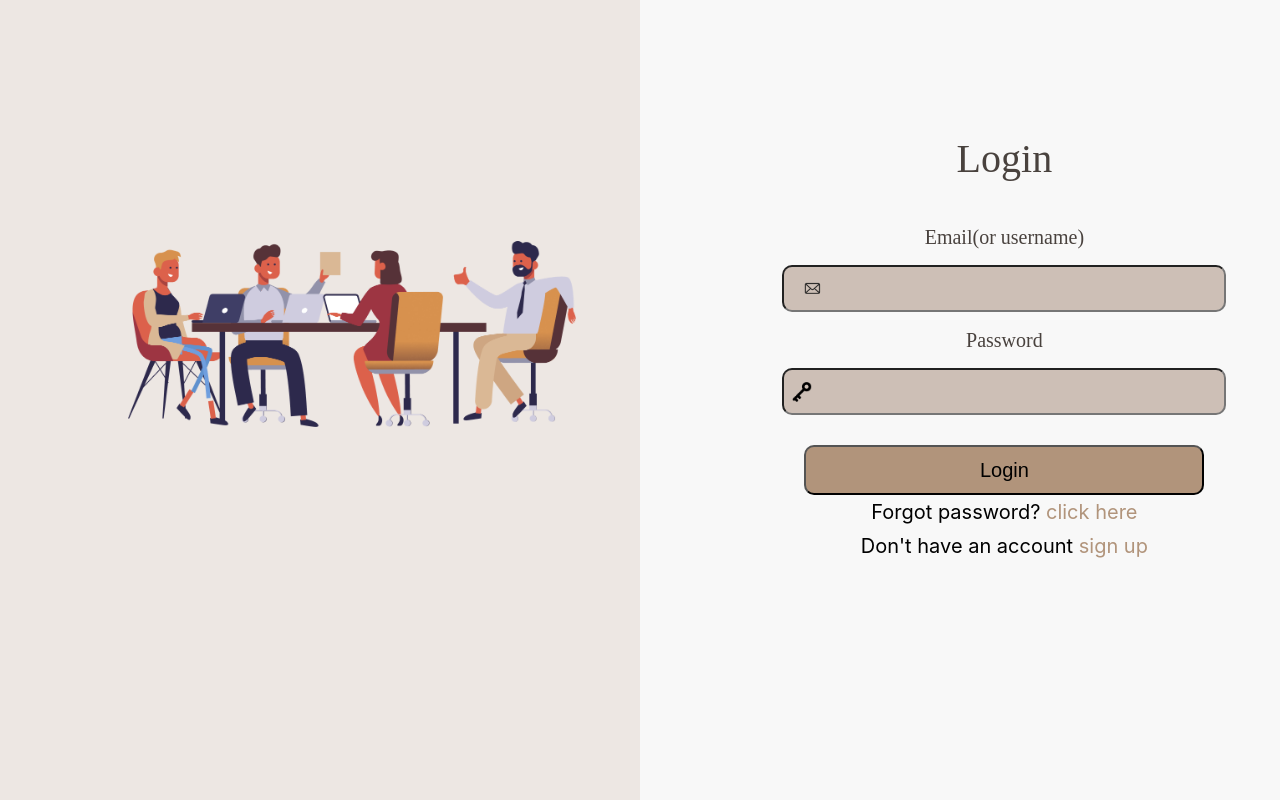
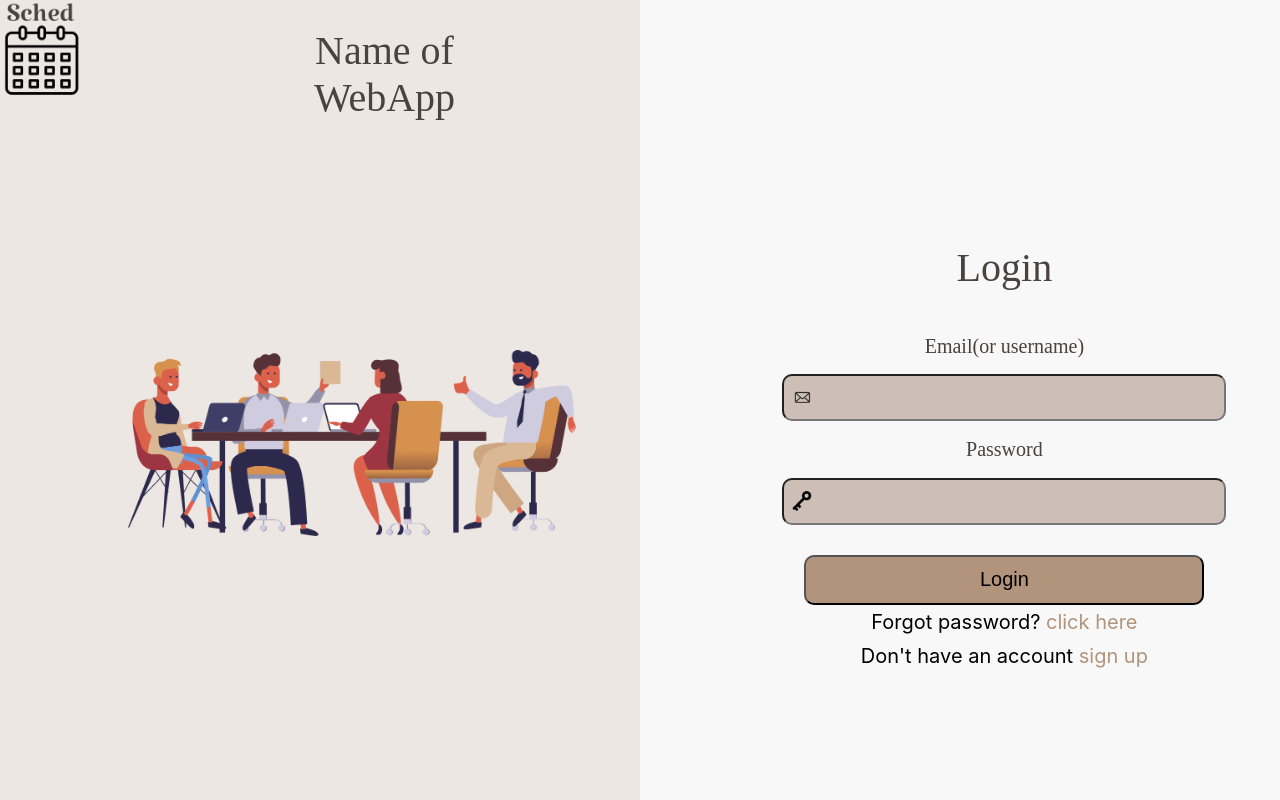
Before and after one commit to matt0125/Scheduler, a React (Create React App) app in the folder web/: page / in a window 1280 px wide. Built offline with nearby package versions, Linux system fonts and the light colour scheme.

Commit message:
Added logo and title to login page

```diff
--- a/web/src/pages/Login.js
+++ b/web/src/pages/Login.js
@@ -3,9 +3,10 @@ import { useNavigate } from "react-router-dom";
 import Register from "./Register";
 import "../styles/Login.css";
 import { Container, Row, Col } from "react-bootstrap";
-import vector from "../images/Group.png";
+import vector from "../images/table-meeting.png";
 import emailIcon from "../images/email.png";
 import passIcon from "../images/password.png";
+import logo from "../images/branding.png";
 
 const Login = () => {
   const [username, setUsername] = useState("");
@@ -64,6 +65,14 @@ const Login = () => {
   let url = "/register";
   return (
       <Container>
+        <Row>
+          <Col>
+            <img src={logo} alt="sched logo" className="logo"></img>
+          </Col>
+          <Col className="title">
+            <h1>Name of WebApp</h1>
+          </Col>
+        </Row>
         <Row className="row">
           <Col className="column">
             <img src={vector} className="business-photo" alt="business vector"/>
--- a/web/src/styles/Login.css
+++ b/web/src/styles/Login.css
@@ -26,10 +26,19 @@ h1 {
 
 .column{
   flex: 50%;
-  margin-top: 5%;
+  margin-top: 2%;
   align-self: center;
   place-items: center;
 
+}
+
+.logo{
+  width: 50%;
+}
+
+.title{
+  padding-left: 7%;
+  padding-right: 60%;
 }
 
 .business-photo {
@@ -39,6 +48,7 @@ h1 {
   align-self: center;
   place-items: center;
 }
+
 .login-box {
   background-color: E7D8CC;
   padding: 10%;
@@ -118,7 +128,7 @@ h1 {
 }
 .username-input-group img {
   position: absolute;
-  left: 20px;
+  left: 10px;
   top: 50%;
   transform: translateY(-50%);
   width: 20px;
@@ -187,7 +197,6 @@ h1 {
     align-self: center;
     place-items: center;
   }
-
 }
 
 
```
Also changed, not shown: web/src/images/Group.png (deleted), web/src/images/table-meeting.png (added).
